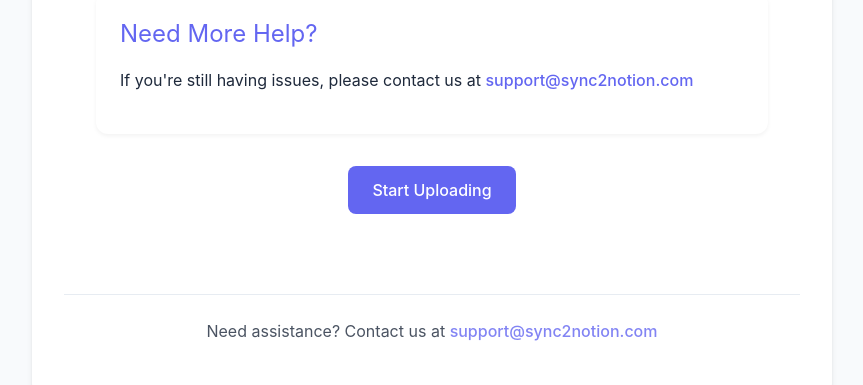
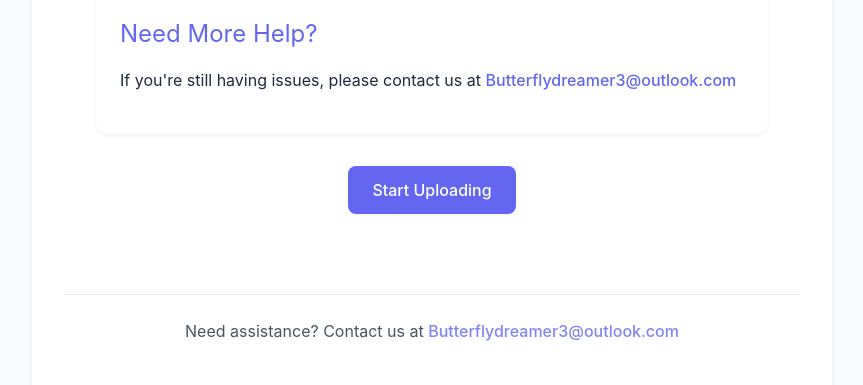
Before and after one commit to caoyjie/Document-Synchronization-frontend, a React (Create React App) app: page /help in a window 1280 px wide. Shown: the part 2792-3177 px from the top of the page, without its empty margins (208-1071 px from the left). Built offline with nearby package versions, Linux system fonts and the light colour scheme.

Commit message:
update contact email in footer and help page for user assistance

```diff
--- a/src/App.tsx
+++ b/src/App.tsx
@@ -44,7 +44,7 @@
         </Routes>
 
         <footer className="app-footer">
-          <p>Need assistance? Contact us at <a href="mailto:support@sync2notion.com">support@sync2notion.com</a></p>
+          <p>Need assistance? Contact us at <a href="mailto:Butterflydreamer3@outlook.com">Butterflydreamer3@outlook.com</a></p>
         </footer>
       </div>
     </Router>
--- a/src/pages/Help.tsx
+++ b/src/pages/Help.tsx
@@ -105,7 +105,7 @@
         <h2>Need More Help?</h2>
         <p>
           If you're still having issues, please contact us at{' '}
-          <a href="mailto:support@sync2notion.com">support@sync2notion.com</a>
+          <a href="mailto:Butterflydreamer3@outlook.com">Butterflydreamer3@outlook.com</a>
         </p>
       </div>
 
```
